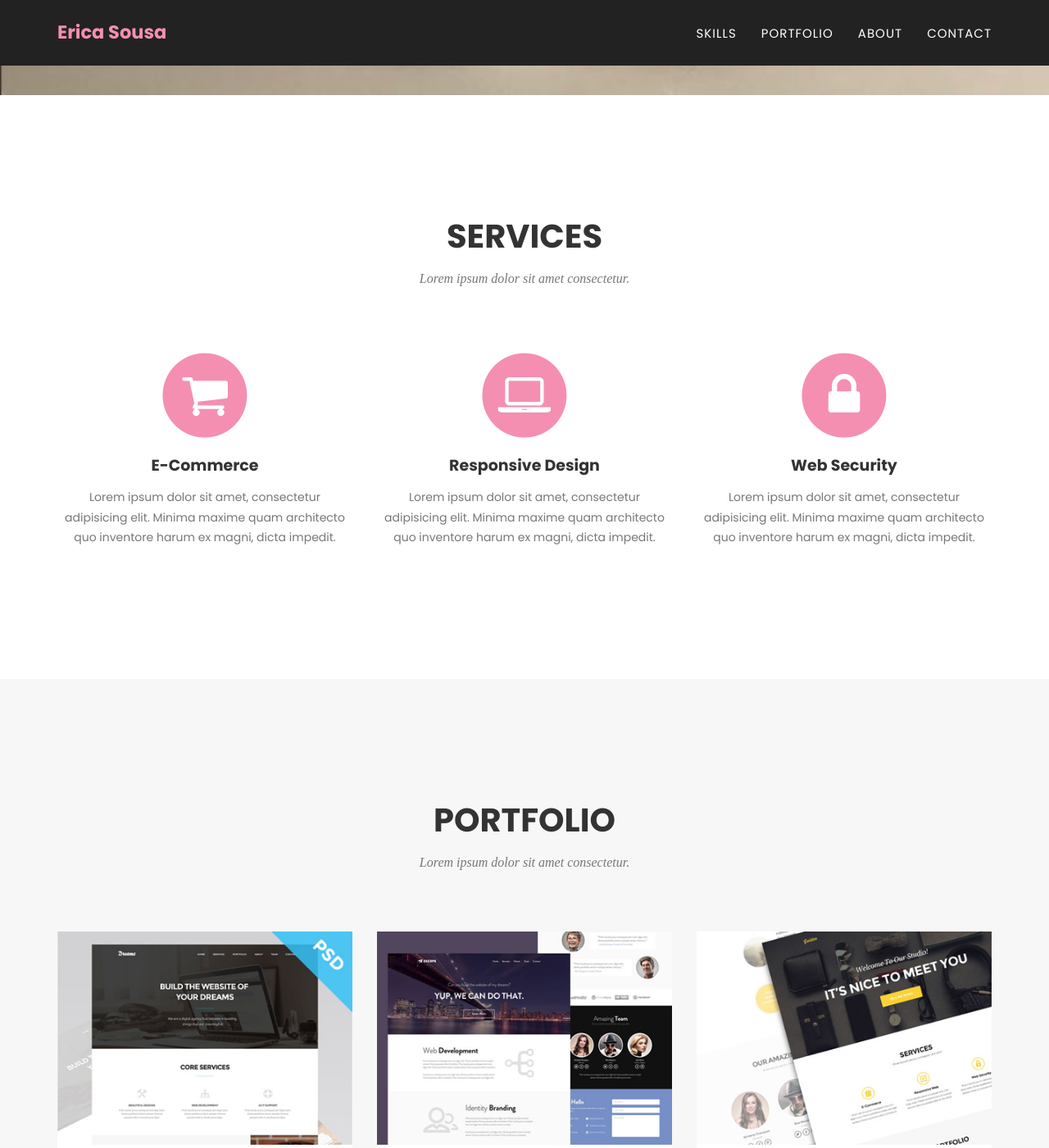
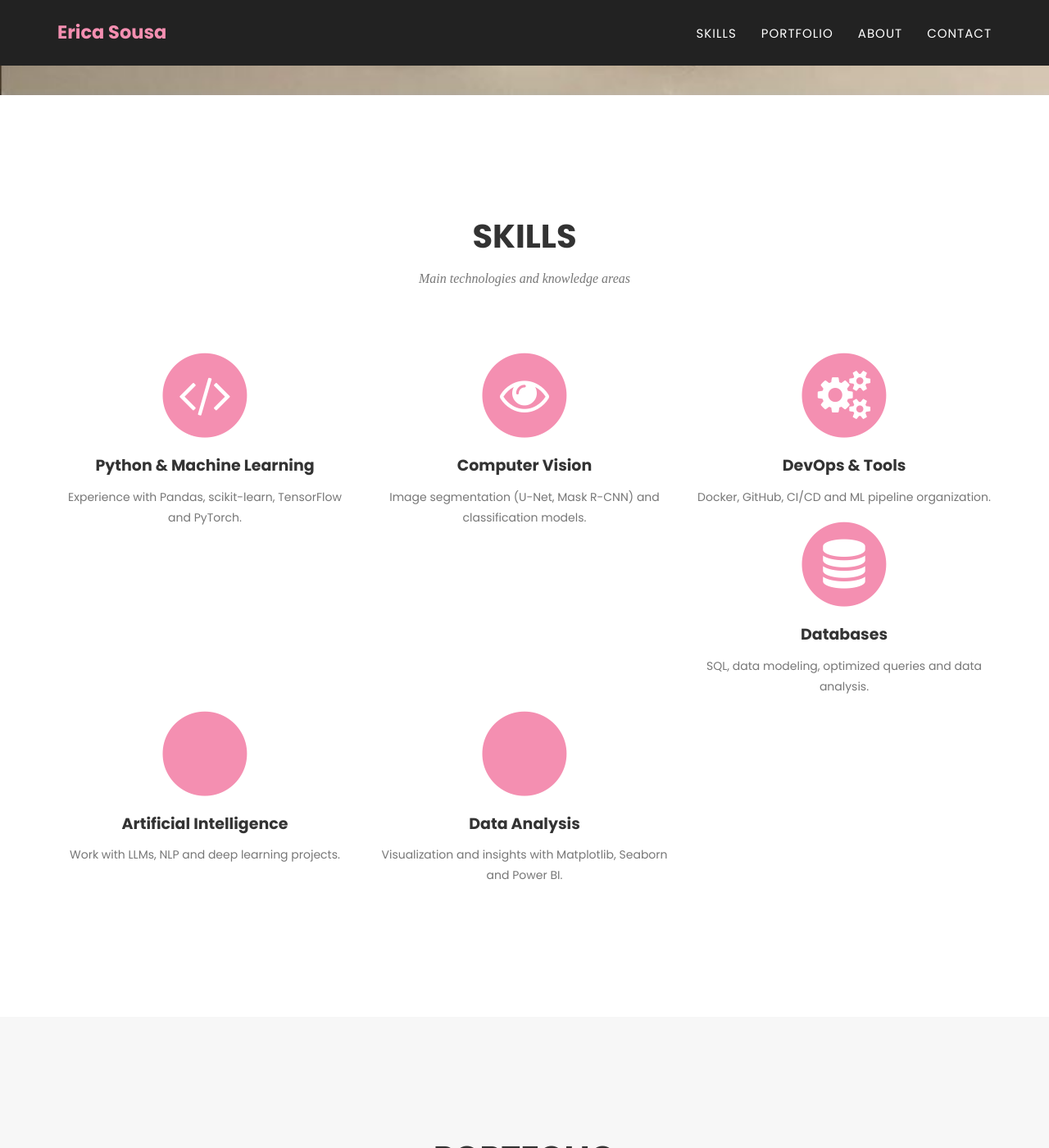
Before and after one commit to ericasousaa/EricaSousa, a Jekyll site: the page built from index.html, in a window 1280 px wide and 1400 px high, scrolled down 642 px. Shown: the whole window at 82% size. Built offline with Jekyll 4.4.1, drawn with Linux system fonts in a browser that asks for light colours; some web fonts are replaced.

Commit message:
Update services.html

```diff
--- a/_includes/services.html
+++ b/_includes/services.html
@@ -1,36 +1,72 @@
-<!-- Services Section -->
+<!-- Skills Section -->
 <section id="services">
   <div class="container">
     <div class="row">
       <div class="col-lg-12 text-center">
-                    <h2 class="section-heading">Services</h2>
-                    <h3 class="section-subheading text-muted">Lorem ipsum dolor sit amet consectetur.</h3>
+        <h2 class="section-heading">Skills</h2>
+        <h3 class="section-subheading text-muted">Main technologies and knowledge areas</h3>
       </div>
     </div>
+
     <div class="row text-center">
+      <!-- Skill 1 -->
       <div class="col-md-4">
         <span class="fa-stack fa-4x">
           <i class="fa fa-circle fa-stack-2x text-primary"></i>
-                        <i class="fa fa-shopping-cart fa-stack-1x fa-inverse"></i>
+          <i class="fa fa-code fa-stack-1x fa-inverse"></i>
         </span>
-                    <h4 class="service-heading">E-Commerce</h4>
-                    <p class="text-muted">Lorem ipsum dolor sit amet, consectetur adipisicing elit. Minima maxime quam architecto quo inventore harum ex magni, dicta impedit.</p>
+        <h4 class="service-heading">Python & Machine Learning</h4>
+        <p class="text-muted">Experience with Pandas, scikit-learn, TensorFlow and PyTorch.</p>
       </div>
+
+      <!-- Skill 2 -->
       <div class="col-md-4">
         <span class="fa-stack fa-4x">
           <i class="fa fa-circle fa-stack-2x text-primary"></i>
-                        <i class="fa fa-laptop fa-stack-1x fa-inverse"></i>
+          <i class="fa fa-eye fa-stack-1x fa-inverse"></i>
         </span>
-                    <h4 class="service-heading">Responsive Design</h4>
-                    <p class="text-muted">Lorem ipsum dolor sit amet, consectetur adipisicing elit. Minima maxime quam architecto quo inventore harum ex magni, dicta impedit.</p>
+        <h4 class="service-heading">Computer Vision</h4>
+        <p class="text-muted">Image segmentation (U-Net, Mask R-CNN) and classification models.</p>
       </div>
+
+      <!-- Skill 3 -->
       <div class="col-md-4">
         <span class="fa-stack fa-4x">
           <i class="fa fa-circle fa-stack-2x text-primary"></i>
-                        <i class="fa fa-lock fa-stack-1x fa-inverse"></i>
+          <i class="fa fa-cogs fa-stack-1x fa-inverse"></i>
         </span>
-                    <h4 class="service-heading">Web Security</h4>
-                    <p class="text-muted">Lorem ipsum dolor sit amet, consectetur adipisicing elit. Minima maxime quam architecto quo inventore harum ex magni, dicta impedit.</p>
+        <h4 class="service-heading">DevOps & Tools</h4>
+        <p class="text-muted">Docker, GitHub, CI/CD and ML pipeline organization.</p>
+      </div>
+
+      <!-- Skill 4 -->
+      <div class="col-md-4">
+        <span class="fa-stack fa-4x">
+          <i class="fa fa-circle fa-stack-2x text-primary"></i>
+          <i class="fa fa-database fa-stack-1x fa-inverse"></i>
+        </span>
+        <h4 class="service-heading">Databases</h4>
+        <p class="text-muted">SQL, data modeling, optimized queries and data analysis.</p>
+      </div>
+
+      <!-- Skill 5 -->
+      <div class="col-md-4">
+        <span class="fa-stack fa-4x">
+          <i class="fa fa-circle fa-stack-2x text-primary"></i>
+          <i class="fa fa-brain fa-stack-1x fa-inverse"></i>
+        </span>
+        <h4 class="service-heading">Artificial Intelligence</h4>
+        <p class="text-muted">Work with LLMs, NLP and deep learning projects.</p>
+      </div>
+
+      <!-- Skill 6 -->
+      <div class="col-md-4">
+        <span class="fa-stack fa-4x">
+          <i class="fa fa-circle fa-stack-2x text-primary"></i>
+          <i class="fa fa-chart-line fa-stack-1x fa-inverse"></i>
+        </span>
+        <h4 class="service-heading">Data Analysis</h4>
+        <p class="text-muted">Visualization and insights with Matplotlib, Seaborn and Power BI.</p>
       </div>
     </div>
   </div>
```
Lines whose indentation alone changed are shown as unchanged.
